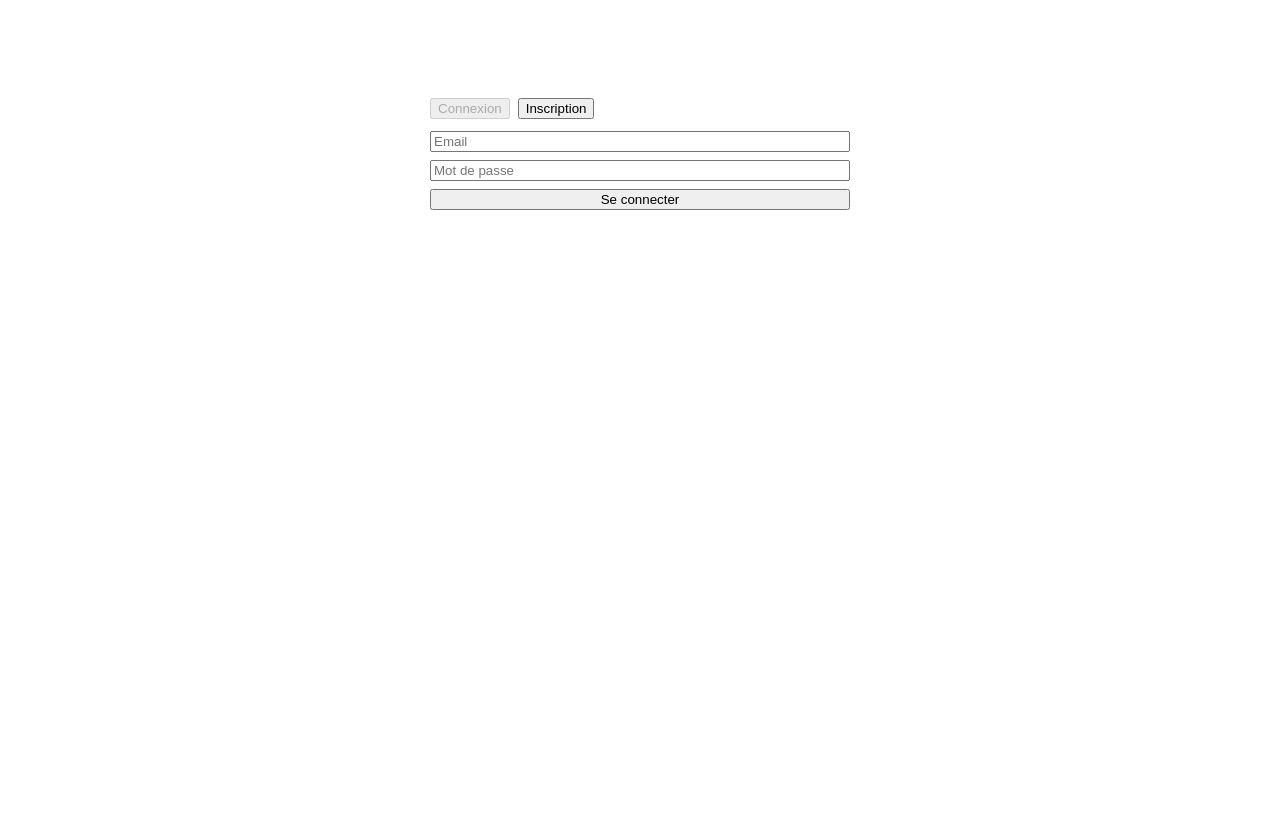
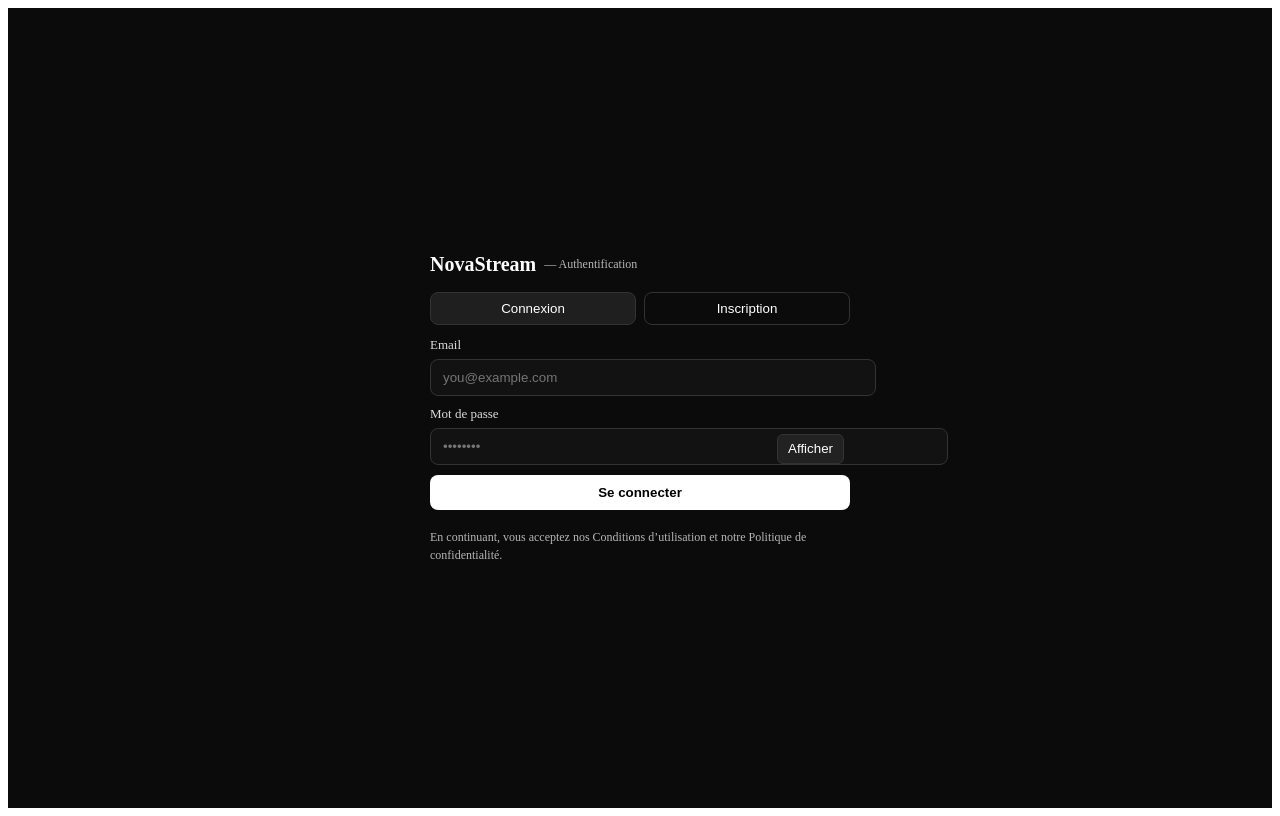
Before and after one commit to SaohTG/m3u-xstream-lector, a React (Vite) app in the folder packages/web/: page /auth in a window 1280 px wide. Built offline with nearby package versions, Linux system fonts and the light colour scheme; no server answers.

Commit message:
Refactor Auth component and enhance token handling

```diff
--- a/packages/web/src/routes/Auth.tsx
+++ b/packages/web/src/routes/Auth.tsx
@@ -4,45 +4,181 @@ import { api, setToken } from '../lib/api';
 
 export default function Auth() {
   const nav = useNavigate();
-  const [mode, setMode] = useState<'login'|'signup'>('login');
+
+  const [mode, setMode] = useState<'login' | 'signup'>('login');
   const [email, setEmail] = useState('');
   const [password, setPassword] = useState('');
+  const [showPwd, setShowPwd] = useState(false);
+  const [loading, setLoading] = useState(false);
   const [err, setErr] = useState<string | null>(null);
-  const [loading, setLoading] = useState(false);
 
   const submit = async (e: React.FormEvent) => {
     e.preventDefault();
-    setErr(null); setLoading(true);
+    setErr(null);
+    setLoading(true);
     try {
       const path = mode === 'login' ? '/auth/login' : '/auth/signup';
+
       const res = await api(path, {
         method: 'POST',
-        body: JSON.stringify({ email, password }), // ✅ JSON stringifié
+        body: JSON.stringify({ email, password }), // JSON correct
       });
-      const token = res?.access_token || res?.token;
-      if (!token) throw new Error('Token manquant');
-      setToken(token);                 // ✅ export présent
+
+      // Accepte plusieurs formes de réponse (access_token|accessToken|token|jwt ou texte JWT)
+      const token =
+        res?.access_token ??
+        res?.accessToken ??
+        res?.token ??
+        res?.jwt ??
+        res?.data?.access_token ??
+        (typeof res === 'string' && /^eyJ[A-Za-z0-9_\-]+\./.test(res) ? res : null);
+
+      if (!token) {
+        // Aide au debug côté console
+        // eslint-disable-next-line no-console
+        console.debug('Réponse /auth:', res);
+        throw new Error('Token manquant');
+      }
+
+      setToken(token);
       nav('/onboarding', { replace: true });
     } catch (e: any) {
-      setErr(e.message || String(e));
+      setErr(e?.message || String(e));
     } finally {
       setLoading(false);
     }
   };
 
   return (
-    <div style={{ maxWidth: 420, margin: '40px auto', color: '#fff' }}>
-      <h1>{mode === 'login' ? 'Connexion' : 'Créer un compte'}</h1>
-      <div style={{ display:'flex', gap:8 }}>
-        <button onClick={()=>setMode('login')}  disabled={mode==='login'}>Connexion</button>
-        <button onClick={()=>setMode('signup')} disabled={mode==='signup'}>Inscription</button>
+    <div style={{ minHeight: '100dvh', display: 'grid', placeItems: 'center', background: '#0b0b0b', color: '#fff' }}>
+      <div style={{ width: '100%', maxWidth: 420, padding: 16 }}>
+        <div style={{ marginBottom: 16, display: 'flex', alignItems: 'center', gap: 8 }}>
+          <div style={{ fontWeight: 800, fontSize: 20 }}>NovaStream</div>
+          <div style={{ opacity: 0.7, fontSize: 12 }}>— Authentification</div>
+        </div>
+
+        <div style={{ display: 'flex', gap: 8, marginBottom: 12 }}>
+          <button
+            type="button"
+            onClick={() => { setMode('login'); setErr(null); }}
+            disabled={mode === 'login'}
+            style={tabStyle(mode === 'login')}
+          >
+            Connexion
+          </button>
+          <button
+            type="button"
+            onClick={() => { setMode('signup'); setErr(null); }}
+            disabled={mode === 'signup'}
+            style={tabStyle(mode === 'signup')}
+          >
+            Inscription
+          </button>
+        </div>
+
+        <form onSubmit={submit} style={{ display: 'grid', gap: 10 }}>
+          <label style={labelStyle}>
+            <div style={labelTextStyle}>Email</div>
+            <input
+              required
+              type="email"
+              placeholder="you@example.com"
+              value={email}
+              onChange={(e) => setEmail(e.target.value)}
+              style={inputStyle}
+              autoComplete="username"
+            />
+          </label>
+
+          <label style={labelStyle}>
+            <div style={labelTextStyle}>Mot de passe</div>
+            <div style={{ position: 'relative' }}>
+              <input
+                required
+                type={showPwd ? 'text' : 'password'}
+                placeholder="••••••••"
+                value={password}
+                onChange={(e) => setPassword(e.target.value)}
+                style={{ ...inputStyle, paddingRight: 84 }}
+                autoComplete={mode === 'login' ? 'current-password' : 'new-password'}
+              />
+              <button
+                type="button"
+                onClick={() => setShowPwd((v) => !v)}
+                style={showBtnStyle}
+                title={showPwd ? 'Masquer' : 'Afficher'}
+              >
+                {showPwd ? 'Masquer' : 'Afficher'}
+              </button>
+            </div>
+          </label>
+
+          <button
+            type="submit"
+            disabled={loading}
+            style={{
+              background: '#fff',
+              color: '#000',
+              border: 'none',
+              borderRadius: 8,
+              padding: '10px 14px',
+              cursor: 'pointer',
+              fontWeight: 600,
+              opacity: loading ? 0.7 : 1,
+            }}
+          >
+            {loading ? '...' : mode === 'login' ? 'Se connecter' : 'Créer le compte'}
+          </button>
+
+          {err && (
+            <div style={{ color: '#ff6b6b', fontSize: 13, marginTop: 6 }}>
+              {err}
+            </div>
+          )}
+
+          <div style={{ fontSize: 12, opacity: 0.7, marginTop: 8, lineHeight: 1.5 }}>
+            En continuant, vous acceptez nos Conditions d’utilisation et notre Politique de confidentialité.
+          </div>
+        </form>
       </div>
-      <form onSubmit={submit} style={{ display:'grid', gap:8, marginTop:12 }}>
-        <input placeholder="Email" value={email} onChange={e=>setEmail(e.target.value)} />
-        <input placeholder="Mot de passe" type="password" value={password} onChange={e=>setPassword(e.target.value)} />
-        <button type="submit" disabled={loading}>{loading ? '...' : (mode==='login' ? 'Se connecter' : 'Créer')}</button>
-      </form>
-      {err && <div style={{ color:'#f55', marginTop:8 }}>{err}</div>}
     </div>
   );
 }
+
+/* ---------- styles utilitaires ---------- */
+
+const tabStyle = (active: boolean): React.CSSProperties => ({
+  flex: 1,
+  background: active ? '#1f1f1f' : 'transparent',
+  color: '#fff',
+  border: '1px solid #333',
+  borderRadius: 8,
+  padding: '8px 10px',
+  cursor: active ? 'default' : 'pointer',
+});
+
+const labelStyle: React.CSSProperties = { display: 'grid', gap: 6 };
+const labelTextStyle: React.CSSProperties = { fontSize: 13, opacity: 0.85 };
+
+const inputStyle: React.CSSProperties = {
+  width: '100%',
+  padding: '10px 12px',
+  borderRadius: 8,
+  border: '1px solid #333',
+  background: '#121212',
+  color: '#fff',
+  outline: 'none',
+};
+
+const showBtnStyle: React.CSSProperties = {
+  position: 'absolute',
+  right: 6,
+  top: 6,
+  height: 30,
+  padding: '0 10px',
+  background: '#222',
+  color: '#fff',
+  border: '1px solid #333',
+  borderRadius: 6,
+  cursor: 'pointer',
+};
```
